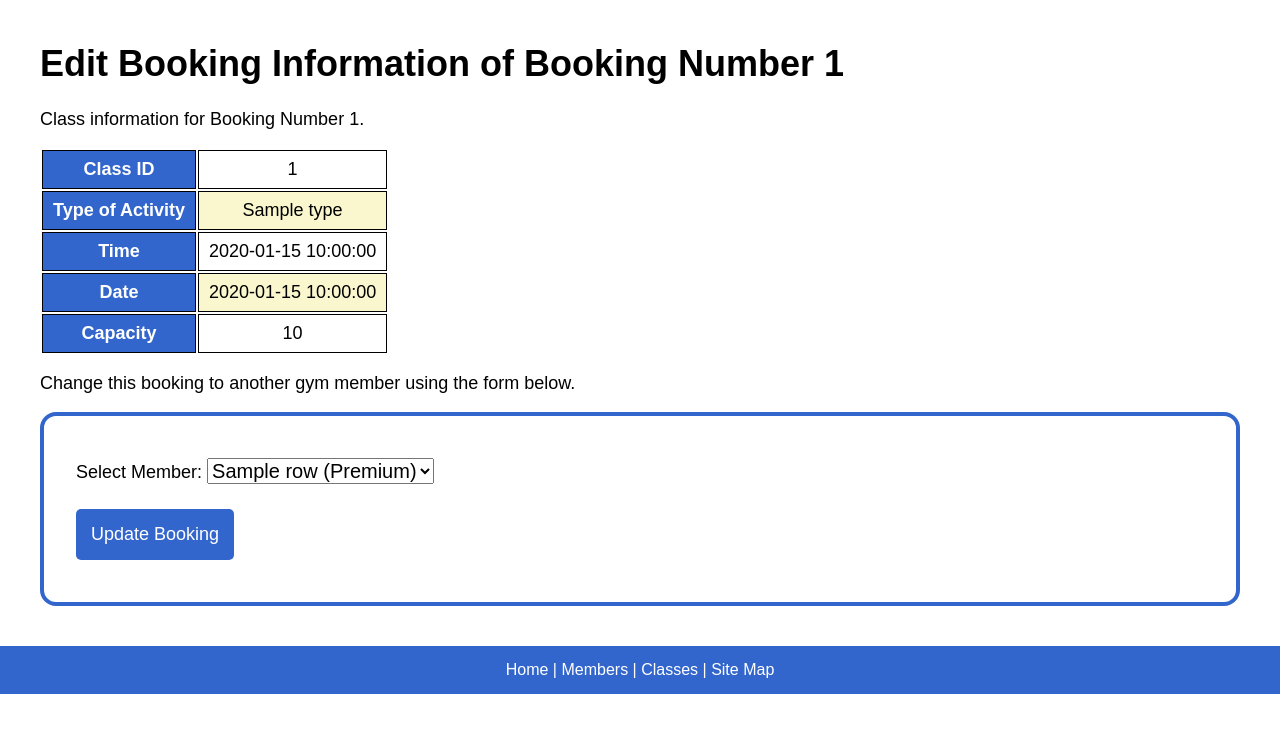
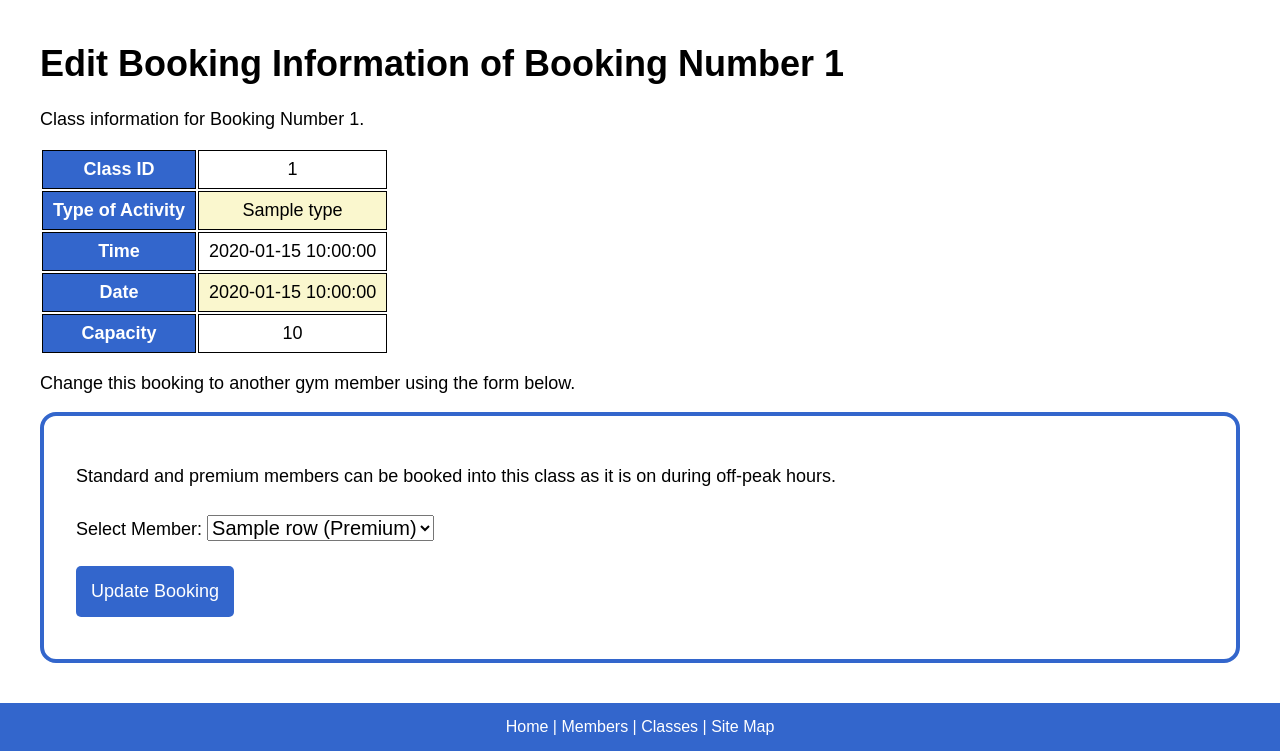
Before and after one commit to kevinmuldoon-github/gym-membership-system, a Flask app: template templates/bookings/edit_booking.html in a window 1280 px wide. Shown: the part 204-955 px from the top of the page. Before the commit the page ends 898 px from the top, so only its background shows below. Run offline with Flask 2, Linux system fonts and the light colour scheme; the template is opened without the code that fills it: most values are stand-ins (such as "Sample title", 1, 10 or a date in 2020); some libraries are stand-ins or nearby versions; some web fonts are replaced.

Commit message:
Fixed edit booking html file

```diff
--- a/controllers/booking_controller.py
+++ b/controllers/booking_controller.py
@@ -30,7 +30,8 @@ def show_edit_booking_page(id):
     premium_class = False
     booking = booking_repository.select(id) # Find booking information
     activity = activity_repository.select(booking.activity)
-    activity_time_string = activity.split(":")
+    activity_time = activity.time
+    activity_time_string = activity_time.split(":")
     time_number = int(activity_time_string[0])
     if time_number >10 and time_number < 16:
         members = member_repository.select_active_members()
--- a/templates/bookings/edit_booking.html
+++ b/templates/bookings/edit_booking.html
@@ -32,11 +32,19 @@
 
 <form action="/bookings/{{booking.id}}/edit" method="post" class="submission">
 
+    {% if premium_class ==True %}
+    <p>As this class is on at peak hours, this class is only available to premium gym members.</p>
+
+    {% else %}
+        <p>Standard and premium members can be booked into this class as it is on during off-peak hours.</p>
+
+    {% endif %}
+
     <div>
         <label for="member_id">Select Member:</label>
         <select id="member_id" name="member_id">
             {% for row in members %}
-                {% if member.premium == False %}
+                {% if row.premium == False %}
                     <option value="{{row.id}}" {% if member.id == row.id %}selected{% endif %}>
                     {{row.name}}  (Standard)</option>
                 {% else %}
```
